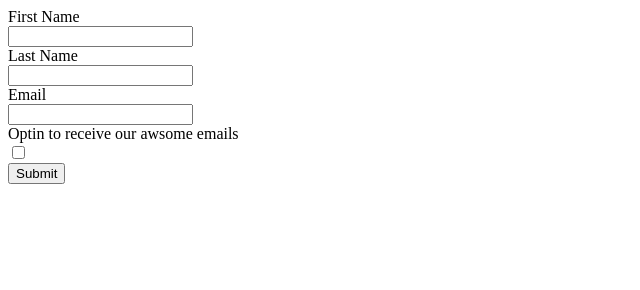
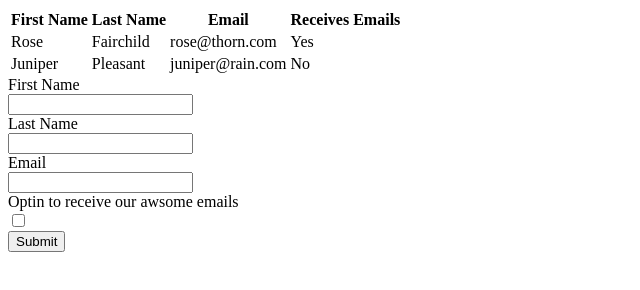
Before and after one commit to meadcarly/PracticingHTMLForms, a plain HTML site: page index.html in a window 1280 px wide. Shown: the whole page, without its empty margins (0-640 px from the left). Drawn offline with Linux system fonts and the light colour scheme.

Commit message:
Added a table to display information and included two users

```diff
--- a/index.html
+++ b/index.html
@@ -7,9 +7,35 @@
     </head>
     <body>
         <div>
+            <table>
+                <thead>
+                    <tr>
+                        <th>First Name</th>
+                        <th>Last Name</th>
+                        <th>Email</th>
+                        <th>Receives Emails</th>
+                    </tr>
+                </thead>
+                <tbody>
+                    <tr>
+                        <td>Rose</td>
+                        <td>Fairchild</td>
+                        <td>rose@thorn.com</td>
+                        <td>Yes</td>
+                    </tr>
+                    <tr>
+                        <td>Juniper</td>
+                        <td>Pleasant</td>
+                        <td>juniper@rain.com</td>
+                        <td>No</td>
+                    </tr>
+                </tbody>
+            </table>
+        </div>
+        <div>
             <form>
                 <label for="fname">First Name</label><br />
-                <input type="text" id="fname" name="fname" /><br />
+                <input type="text" id="fname" name="fname" required/><br />
 
                 <label for="lname">Last Name</label><br />
                 <input type="text" id="lname" name="lname"><br>
```
